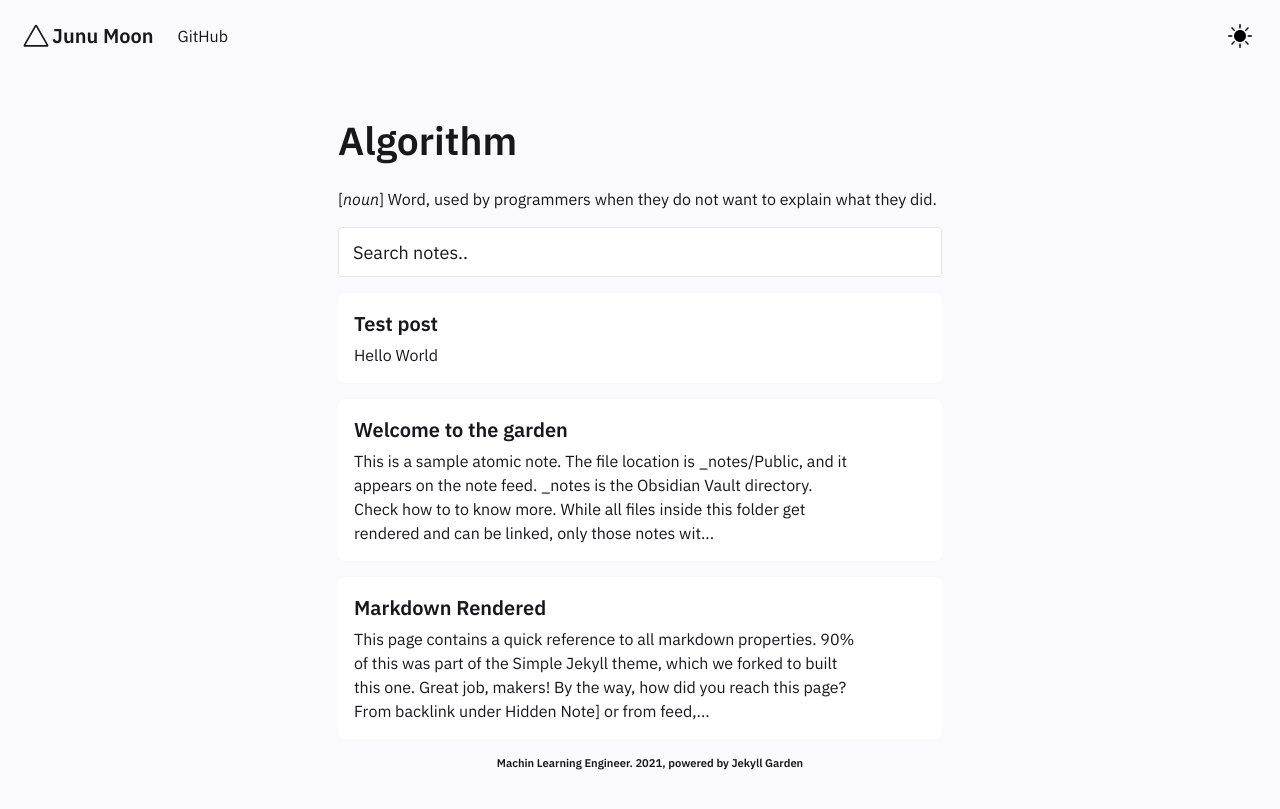
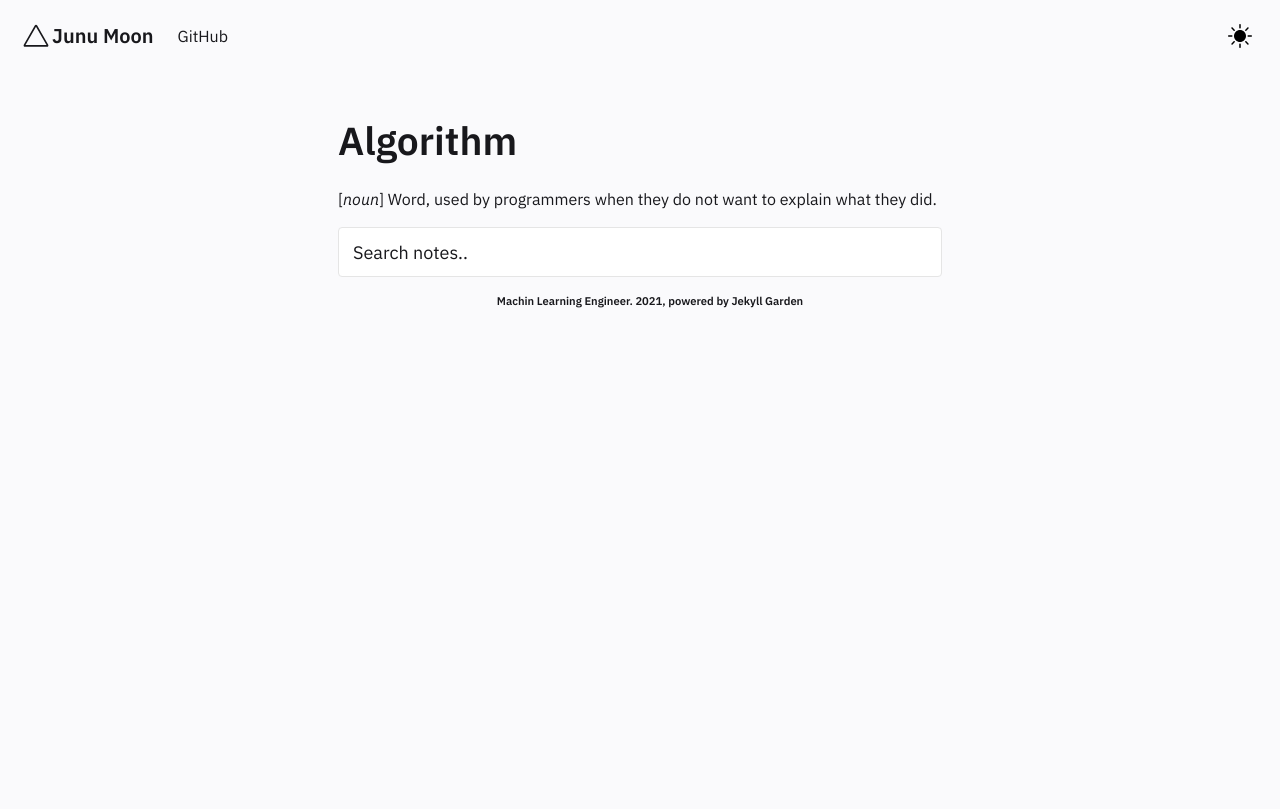
Before and after one commit to junuMoon/junuMoon.github.io, a Jekyll site: the page built from pages/index.md, in a window 1280 px wide. Shown: the top 809 px of the page. Built offline with Jekyll 4.4.1, drawn with Linux system fonts in a browser that asks for light colours.

Commit message:
make older posts unseen

```diff
--- a/_notes/Public/Markdown Rendered.md
+++ b/_notes/Public/Markdown Rendered.md
@@ -1,6 +1,6 @@
 ---
 title : Markdown Rendered
-notetype : feed
+notetype : unfeed
 date : 01-02-2021
 ---
 
--- a/_notes/Public/Test post.md
+++ b/_notes/Public/Test post.md
@@ -1,6 +1,6 @@
 ---
 title : Test post
-notetype : feed
+notetype : unfeed
 date : 31-10-2021
 ---
 
--- a/_notes/Public/Welcome to the garden.md
+++ b/_notes/Public/Welcome to the garden.md
@@ -1,6 +1,6 @@
 ---
 title : Welcome to the garden
-notetype : feed
+notetype : unfeed
 date : 15-04-2021
 ---
 
```
